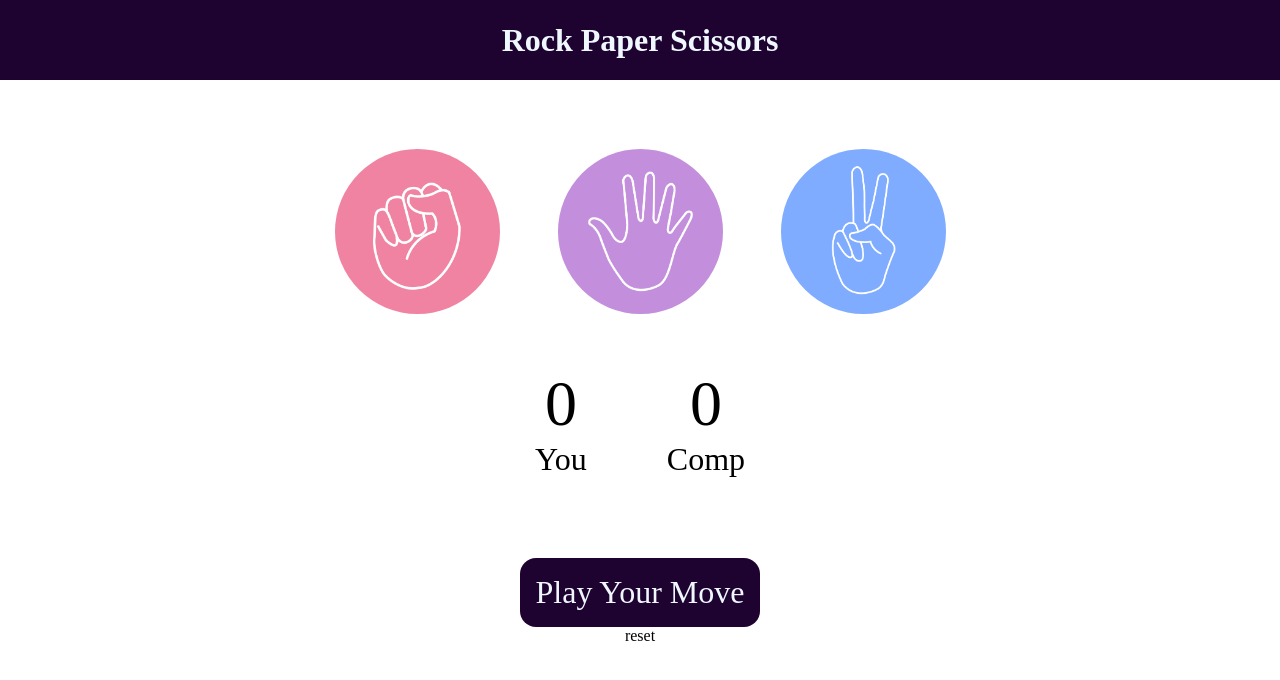
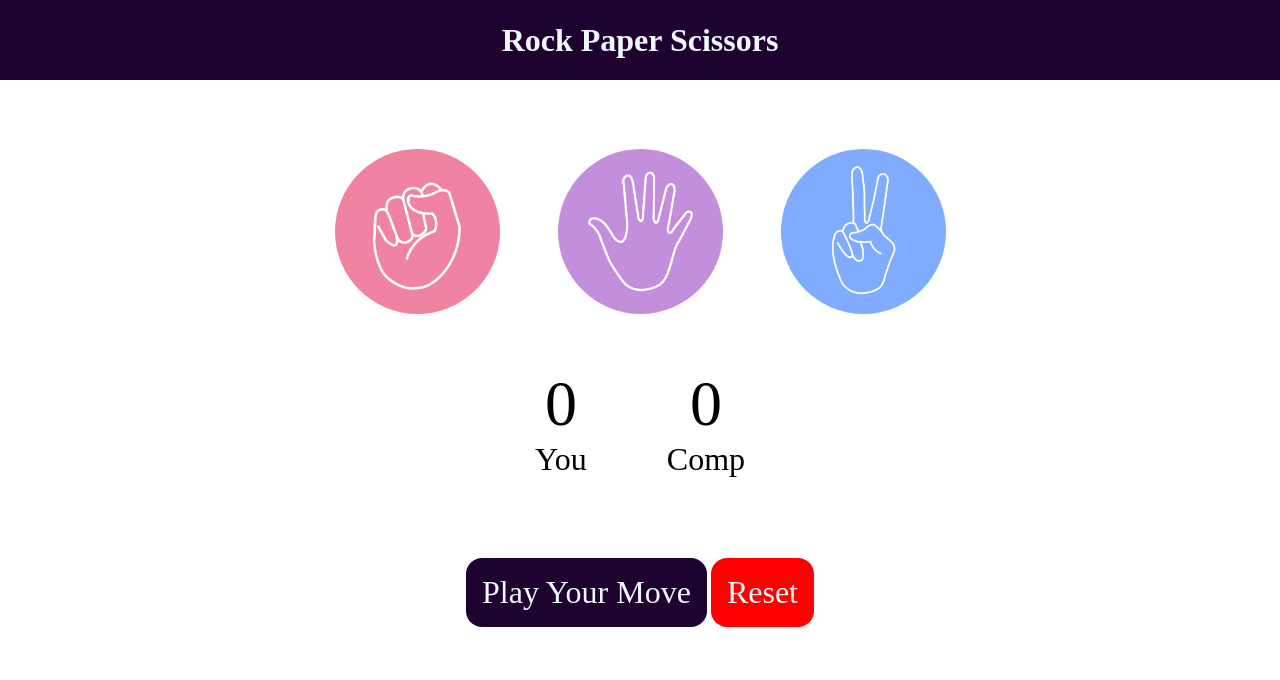
Before and after one commit to AbdullahEnemy/rockPaperScissors, a plain HTML site: page index.html in a window 1280 px wide. Drawn offline with Linux system fonts and the light colour scheme.

Commit message:
reset button added to the layout

```diff
--- a/index.html
+++ b/index.html
@@ -31,7 +31,7 @@
         </div>
         <div class="msg-container">
             <p id="msg">Play Your Move</p>
-            <p>reset</p>
+            <p id="reset">Reset</p>
         </div>
 
 </body>
--- a/style.css
+++ b/style.css
@@ -56,3 +56,12 @@ img{
     padding: 1rem;
     border-radius: 1rem;
 }
+#reset{
+    background-color: red;
+    color: aliceblue;
+    font-size: 2rem;
+    margin-top: 5rem;
+    display: inline-block;
+    padding: 1rem;
+    border-radius: 1rem;
+}
```
